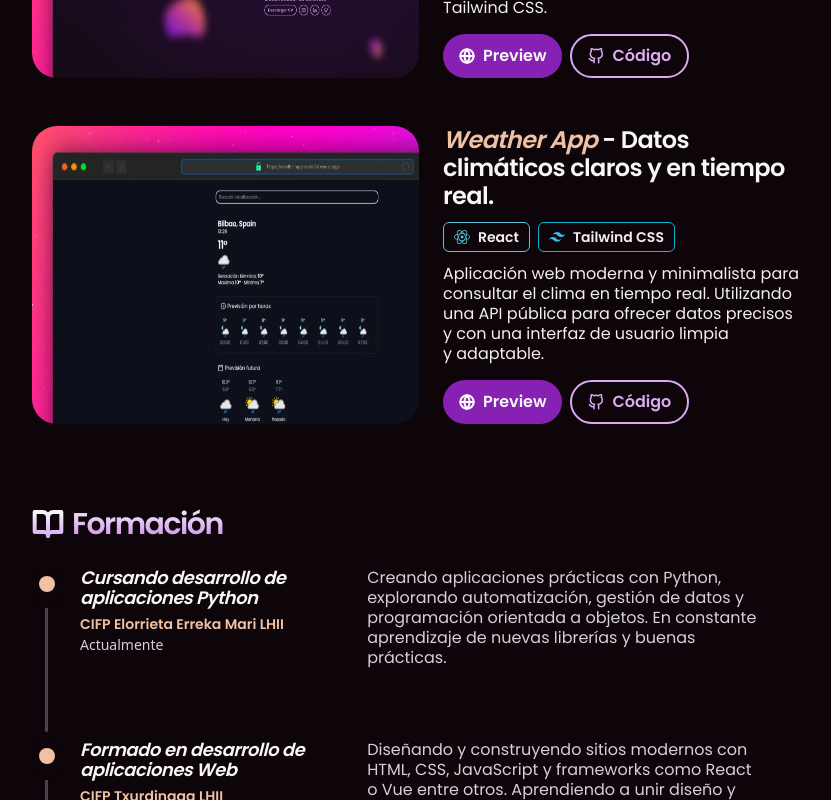
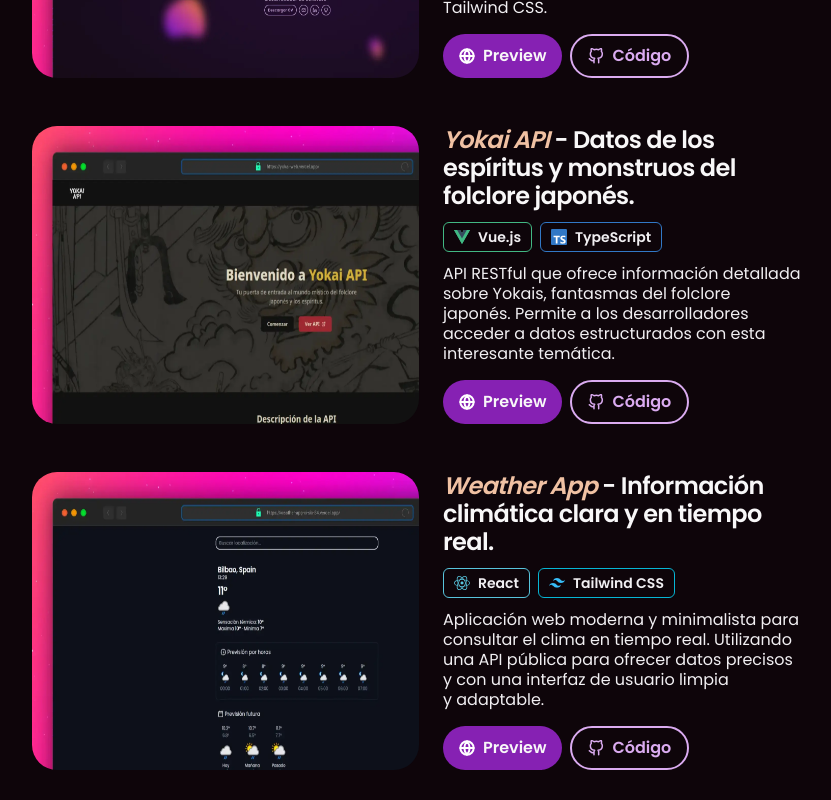
Before and after one commit to gortizmartija/Porfolio, a React (Vite) app: page / in a window 1280 px wide. Shown: the part 1360-2160 px from the top of the page, without its empty margins (221-1052 px from the left). Built offline with nearby package versions, Linux system fonts and the light colour scheme; a web font is replaced by a local one.

Commit message:
added new proyect

```diff
--- a/src/components/sections/Projects.jsx
+++ b/src/components/sections/Projects.jsx
@@ -1,6 +1,7 @@
 import ProjectsLogo from '@/assets/icons/code.svg';
 import porfolioImage from '@/assets/images/porfolio.webp';
 import weatherAppImage from '@/assets/images/weather-app.webp';
+import YokaiApiImage from '@/assets/images/yokai-api.webp';
 import { Project } from '@/components/ui';
 import { Title } from '@/components/common';
 
@@ -21,9 +22,23 @@
     ],
   },
   {
+    img: YokaiApiImage,
+    name: 'Yokai API',
+    subName: 'Datos de los espíritus y monstruos del folclore japonés.',
+    description:
+      'API RESTful que ofrece información detallada sobre Yokais, fantasmas del folclore japonés. Permite a los desarrolladores acceder a datos estructurados con esta interesante temática.',
+    preview: true,
+    hrefPreview: 'https://yokai-web.vercel.app/',
+    hrefCodigo: 'https://github.com/gortizmartija/yokai-api',
+    technologies: [
+      { logo: 'vue', name: 'Vue.js', color: '#42b883' },
+      { logo: 'typescript', name: 'TypeScript', color: '#3178c6' },
+    ],
+  },
+  {
     img: weatherAppImage,
     name: 'Weather App',
-    subName: 'Datos climáticos claros y en tiempo real.',
+    subName: 'Información climática clara y en tiempo real.',
     description:
       'Aplicación web moderna y minimalista para consultar el clima en tiempo real. Utilizando una API pública para ofrecer datos precisos y con una interfaz de usuario limpia y adaptable.',
     preview: true,
```
Also changed, not shown: src/assets/images/yokai-api.webp (added).
